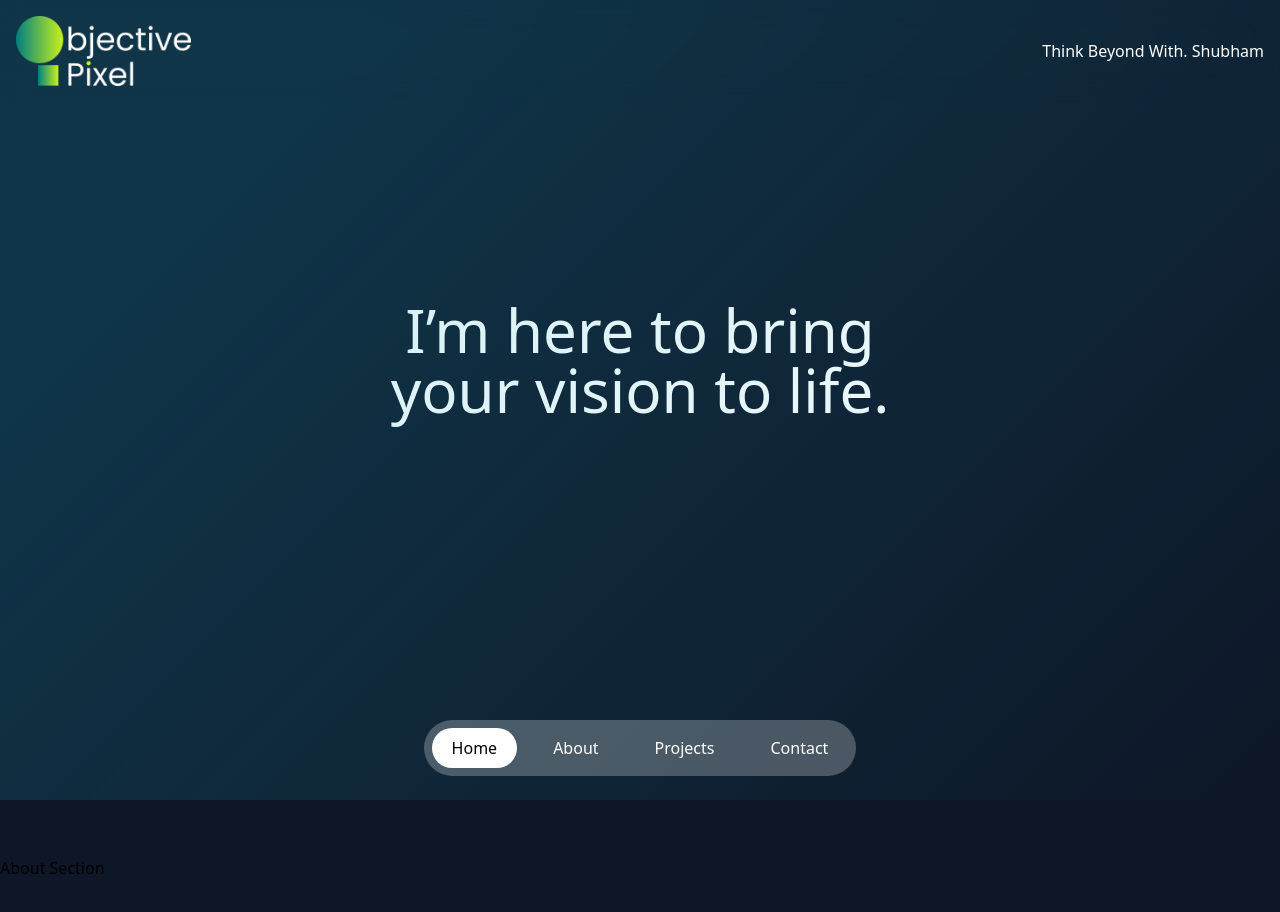
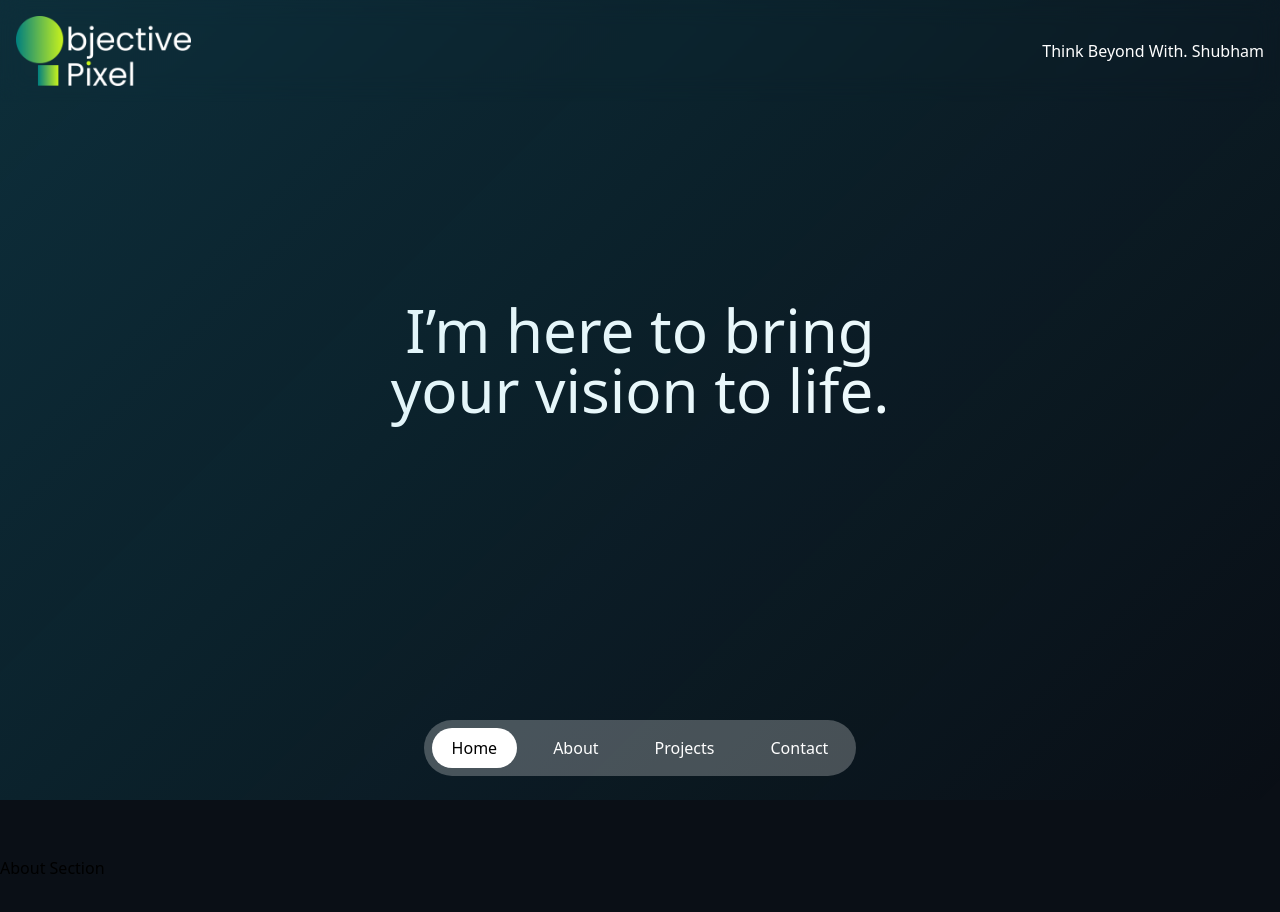
Before and after one commit to Shubham-ObjectivePixel/development, a React (Vite) app: page / in a window 1280 px wide. Shown: the top 912 px of the page. Built offline with nearby package versions, Linux system fonts and the light colour scheme.

Commit message:
Update 1.2

```diff
--- a/src/index.css
+++ b/src/index.css
@@ -3,7 +3,7 @@
 body {
     margin: 0px;
     padding: 0px;
-    background: #0E1727;
+    background: #0a0f16;
 }
 
 .container {
@@ -13,7 +13,7 @@ body {
 }
 
 .op-bg-effect {
-    background: linear-gradient(135deg, rgba(25, 173, 206, 0.2) 20%, rgba(0, 0, 0, 0) 100%);
+    background: linear-gradient(135deg, rgb(25 173 206 / 20%) 0%, rgba(0, 0, 0, 0) 100%);
 
 }
 
```
